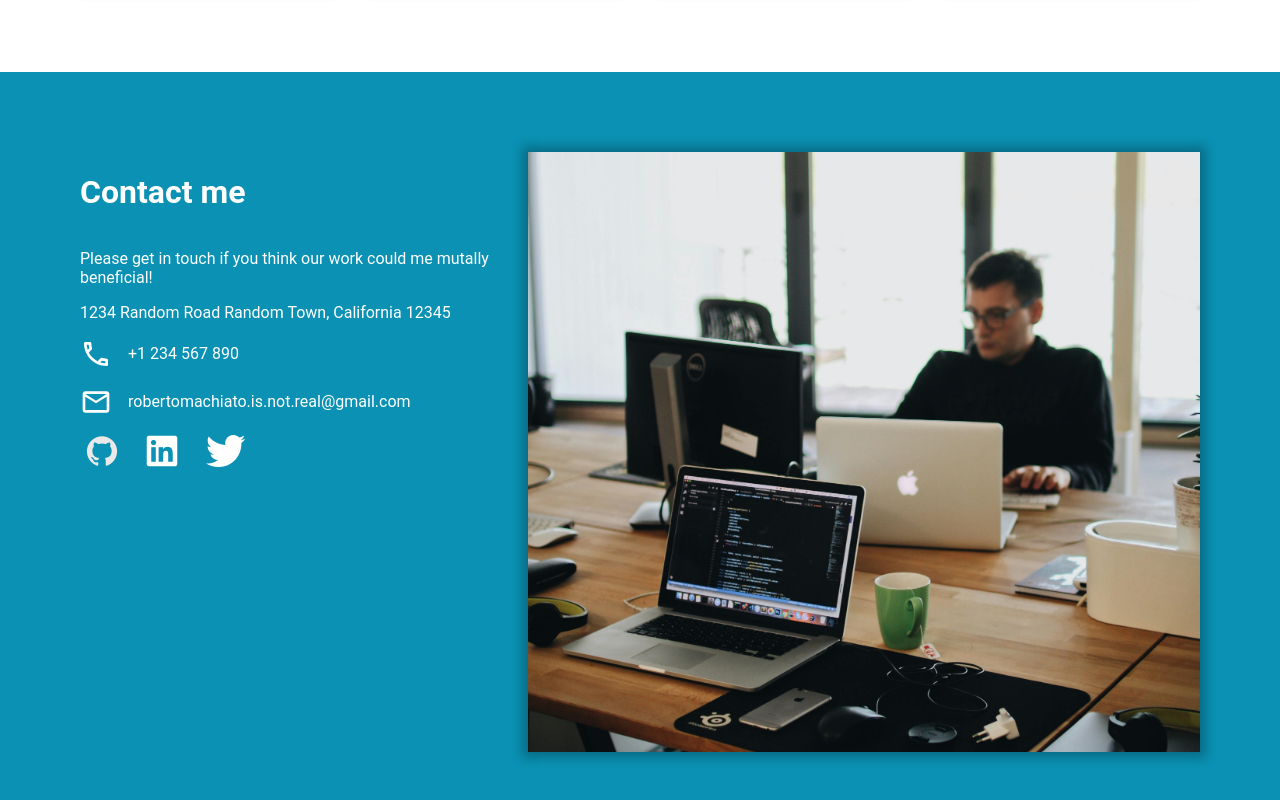
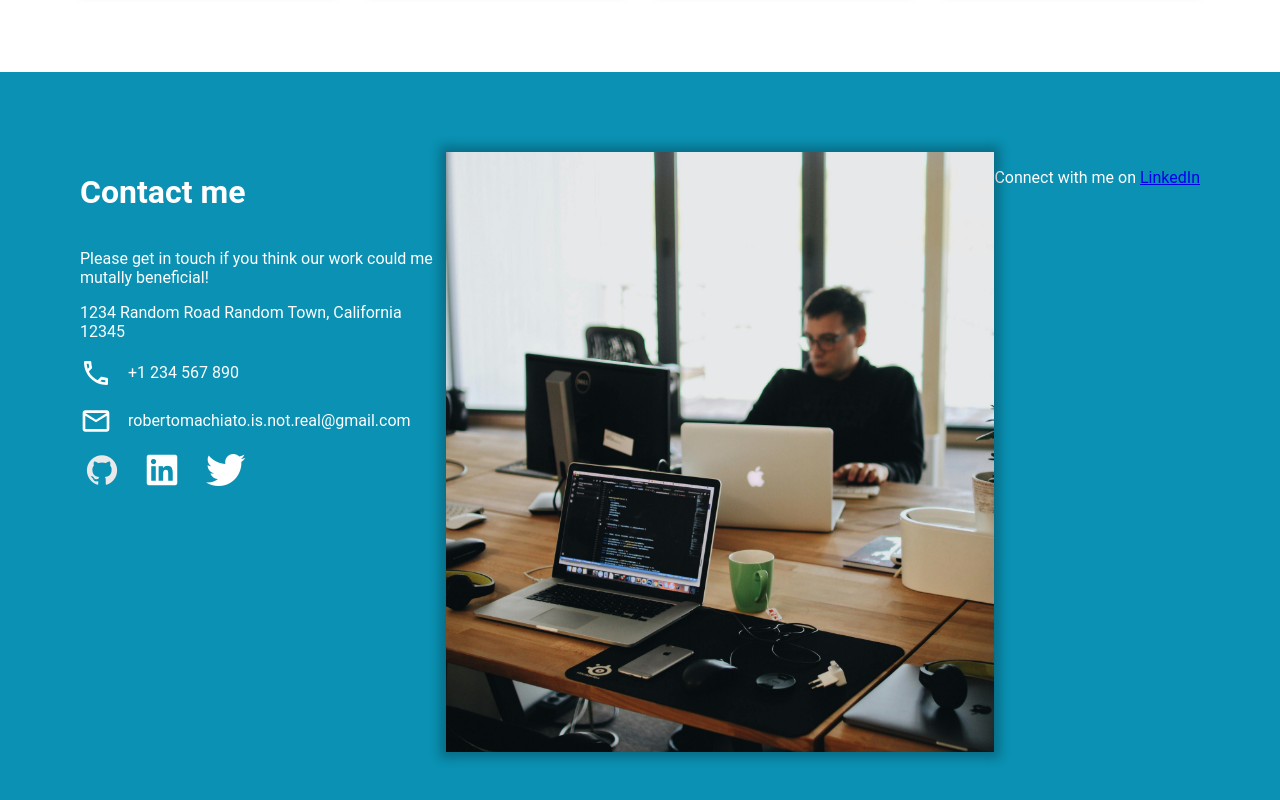
Before and after one commit to dekel5030/FirstRepsonsiveSite, a plain HTML site: page index.html in a window 1280 px wide. Shown: the part 1297-2097 px from the top of the page. Drawn offline with nearby package versions, Linux system fonts and the light colour scheme.

Commit message:
Update index.html

```diff
--- a/index.html
+++ b/index.html
@@ -64,6 +64,18 @@
         <source srcset="5e070d7a4d7cf96ab9ef.jpg" type="image/jpg" />
         <img src="5e070d7a4d7cf96ab9ef.jpg" alt="Office photo" />
       </picture>
+      <div class="text-linkedin">
+        <p>
+          Connect with me on
+          <a
+            href="https://www.linkedin.com/in/dekel-rafian-software-developer/"
+            target="_blank"
+            rel="noopener noreferrer"
+          >
+            LinkedIn
+          </a>
+        </p>
+      </div>
     </footer>
   </body>
 </html>
```
